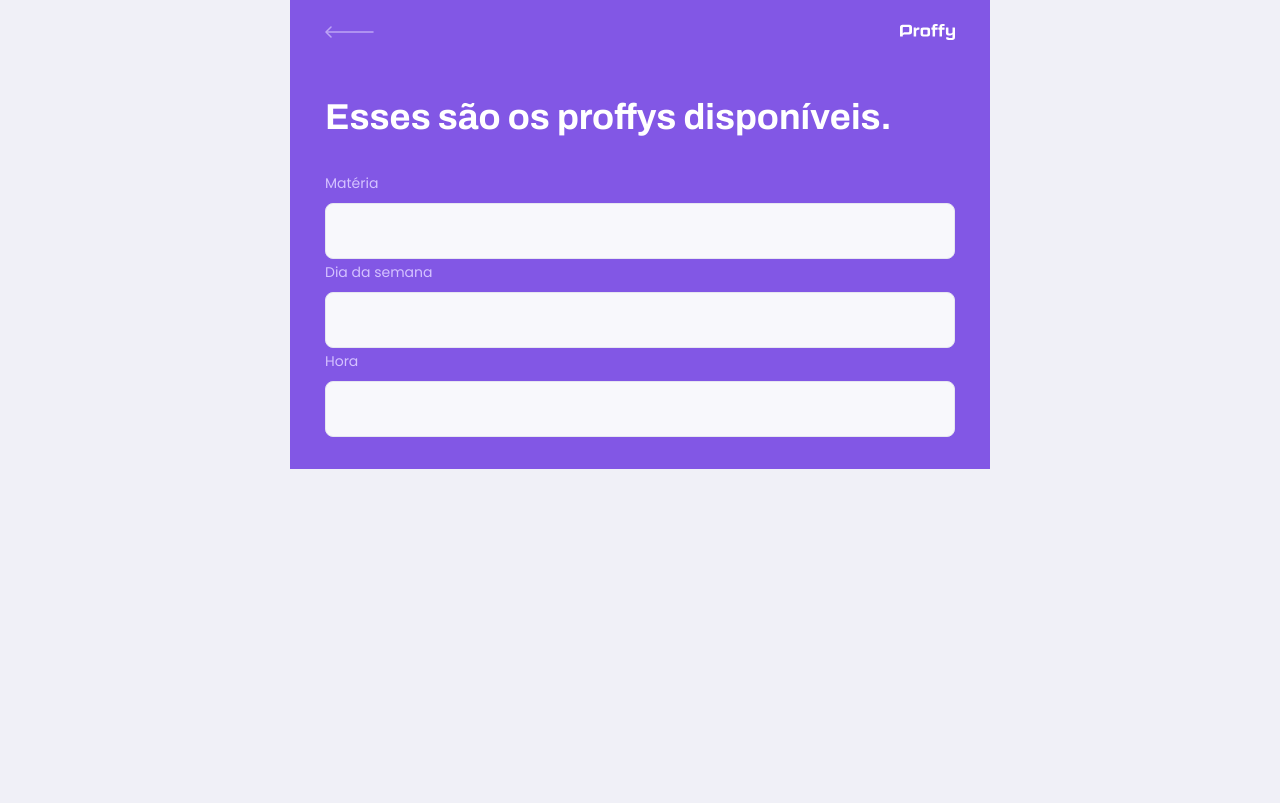
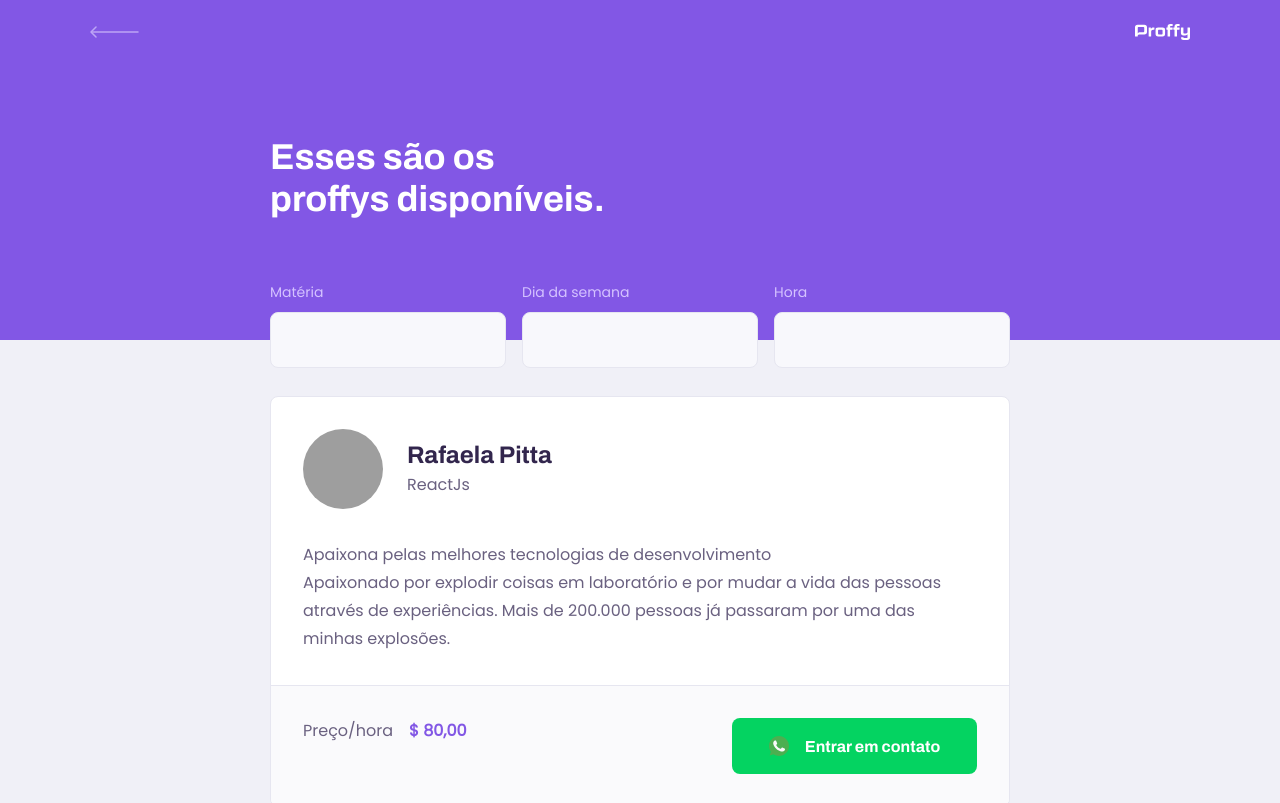
Before and after one commit to rafaelapitta/proffy, a React (Create React App) app: page /study in a window 1280 px wide. Shown: the top 803 px of the page. Built offline with nearby package versions, Linux system fonts and the light colour scheme; grey boxes are pictures that could not be loaded.

Commit message:
teacher-item

```diff
--- a/src/assets/styles/global.css
+++ b/src/assets/styles/global.css
@@ -46,6 +46,7 @@
 button,
 textarea {
   font: 500 1.6rem Poppins;
+  color: var(--color-text-base);
 }
 
 .container {
--- a/src/components/PageHeader/index.tsx
+++ b/src/components/PageHeader/index.tsx
@@ -3,6 +3,8 @@
 
 import logoImg from '../../assets/images/logo.svg';
 import backIcon from '../../assets/images/icons/back.svg';
+
+import './styles.css';
 
 interface PageHeaderProps {
   title: string;
--- a/src/components/PageHeader/styles.css
+++ b/src/components/PageHeader/styles.css
@@ -0,0 +1,66 @@
+.page-header {
+  display: flex;
+  flex-direction: column;
+  background-color: var(--color-primary);
+}
+
+.page-header .top-bar-container {
+  width: 90%;
+  margin: 0 auto;
+  display: flex;
+  justify-content: space-between;
+  align-items: center;
+  color: var(--color-text-in-primary);
+  padding: 1.6rem 0;
+}
+
+.page-header .top-bar-container a {
+  height: 3.2rem;
+  transition: opacity 0.2s;
+}
+
+.page-header .top-bar-container a:hover {
+  opacity: 0.6;
+}
+
+.page-header .top-bar-container > img {
+  height: 1.6rem;
+}
+
+.page-header .header-content {
+  width: 90%;
+  margin: 0 auto;
+  position: relative;
+  margin: 3.2rem auto;
+}
+
+.page-header .header-content strong {
+  font: 700 3.6rem Archivo;
+  line-height: 4.2rem;
+  color: var(--color-title-in-primary);
+}
+
+@media (min-width: 700px) {
+  .page-header {
+    height: 340px;
+  }
+
+  .page-header .top-bar-container {
+    max-width: 1100px;
+  }
+
+  .page-header .header-content {
+    flex: 1;
+    max-width: 740px;
+    margin: 0  auto;
+    padding-bottom: 48px;
+    display: flex;
+    flex-direction: column;
+    justify-content: center;
+    align-items: flex-start;
+  }
+
+  .page-header .header-content strong {
+    max-width: 350px;
+  }
+}
--- /dev/null
+++ b/src/components/TeacherItem/index.tsx
@@ -0,0 +1,34 @@
+import React from 'react'
+import whatsApp from '../../assets/images/icons/whatsapp.svg';
+import './styles.css'
+
+function TeacherItem() {
+  return (
+
+    <article className="teacher-item">
+    <header>
+      <img src="https://lh3.googleusercontent.com/ogw/ADGmqu8ryZgeKihW1aGwhiDd3UZvoEl9lmNrz9tpni-c=s192-c-mo" alt="Rafaela Pitta"/>
+    <div>
+      <strong>Rafaela Pitta</strong>
+      <span>ReactJs</span>
+    </div>
+    </header>
+
+    <p>Apaixona pelas melhores tecnologias de desenvolvimento
+      <br/> Apaixonado por explodir coisas em laboratório e por mudar a vida das pessoas através de experiências. Mais de 200.000 pessoas já passaram por uma das minhas explosões.
+    </p>
+
+    <footer>
+        <p>Preço/hora
+        <strong>$ 80,00</strong>
+        </p>
+        <button type="button">
+        <img src={whatsApp} alt="WhatsApp"/>
+        Entrar em contato
+        </button>
+    </footer>
+    </article>
+  )
+}
+
+export default TeacherItem
--- /dev/null
+++ b/src/components/TeacherItem/styles.css
@@ -0,0 +1,99 @@
+.teacher-item {
+  background: var(--color-box-base);
+  border: 1px solid var(--color-line-in-white);
+  border-radius: 0.8rem;
+  margin-top: 2.4rem;
+  overflow: hidden;
+}
+
+.teacher-item header {
+  padding: 3.2rem 2rem;
+  display: flex;
+  align-items: center;
+}
+
+.teacher-item header img {
+  width: 8rem;
+  height: 8rem;
+  border-radius: 50%;
+}
+
+.teacher-item header div {
+  margin-left: 2.4rem;
+}
+
+.teacher-item header div strong {
+  font: 700 2.4rem Archivo;
+  display: block;
+  color: var(--color-text-title);
+}
+
+.teacher-item header div span {
+  font-size: 1.6rem;
+  display: block;
+  margin-top: 0.4rem;
+}
+
+.teacher-item > p {
+  padding: 0 2rem;
+  font-size: 1.6rem;
+  line-height: 2.8rem;
+}
+
+.teacher-item footer {
+  padding: 3.2rem 2rem;
+  background: var(--color-box-footer);
+  border-top: 1px solid var(--color-line-in-white);
+  margin-top: 3.2rem;
+  display: flex;
+  justify-content: space-between;
+}
+
+.teacher-item footer p strong {
+  color: var(--color-primary);
+  display: block;
+}
+
+.teacher-item footer button {
+  width: 20rem;
+  height: 5.6rem;
+  background: var(--color-secundary);
+  color: var(--color-button-text);
+  border: 0;
+  border-radius: 0.8rem;
+  cursor: pointer;
+  font: 700 1.4rem Archivo;
+  display: flex;
+  align-items: center;
+  justify-content: space-evenly;
+  transition: 0.2s;
+}
+
+.teacher-item footer button:hover {
+  background: var(--color-secundary-dark);
+}
+
+@media (min-width: 700px) {
+  .teacher-item header,
+  .teacher-item footer {
+    padding: 3.2rem;
+  }
+
+  .teacher-item > p {
+    padding: 0 3.2rem;
+  }
+
+  .teacher-item footer p strong {
+    display: initial;
+    margin-left: 1.6rem;
+  }
+  .teacher-item footer button {
+    width: 24.5rem;
+    font-size: 1.6rem;
+    justify-content: center;
+  }
+
+  .teacher-item footer button img {
+    margin-right: 1.6rem;
+  }
+}
--- a/src/pages/TeacherList/index.tsx
+++ b/src/pages/TeacherList/index.tsx
@@ -1,8 +1,8 @@
 import React from 'react'
 import PageHeader from '../../components/PageHeader';
 
-
 import './styles.css';
+import TeacherItem from '../../components/TeacherItem';
 
 function TeacherList() {
   return (
@@ -25,6 +25,13 @@
           </div>
         </form>
         </PageHeader>
+
+        <main>
+         <TeacherItem />
+         <TeacherItem />
+         <TeacherItem />
+
+        </main>
     </div>
   )
 }
--- a/src/pages/TeacherList/styles.css
+++ b/src/pages/TeacherList/styles.css
@@ -3,47 +3,7 @@
   height: 100vh;
 }
 
-.page-header {
-  display: flex;
-  flex-direction: column;
-  background-color: var(--color-primary);
-}
 
-.page-header .top-bar-container {
-  width: 90%;
-  margin: 0 auto;
-  display: flex;
-  justify-content: space-between;
-  align-items: center;
-  color: var(--color-text-in-primary);
-  padding: 1.6rem 0;
-}
-
-.page-header .top-bar-container a {
-  height: 3.2rem;
-  transition: opacity 0.2s;
-}
-
-.page-header .top-bar-container a:hover {
-  opacity: 0.6;
-}
-
-.page-header .top-bar-container > img {
-  height: 1.6rem;
-}
-
-.page-header .header-content {
-  width: 90%;
-  margin: 0 auto;
-  position: relative;
-  margin: 3.2rem auto;
-}
-
-.page-header .header-content strong {
-  font: 700 3.6rem Archivo;
-  line-height: 4.2rem;
-  color: var(--color-title-in-primary);
-}
 
 #search-teachers {
   margin-top: 3.2rem;
@@ -55,6 +15,10 @@
 
 #search-teachers .input-block {
   position: relative;
+}
+
+#search-teachers .input-block + .input-block {
+  margin-top: 1.4rem;
 }
 
 #search-teachers .input-block label {
@@ -73,9 +37,47 @@
   font: 1.6rem Archivo;
 }
 
-#search-teacher .input-block:focus-within::after {
-  width: cal(100% - 3.3rem);
+.input-block:focus-within::after {
+  width: calc(100% - 3.2rem);
   height: 2px;
   content: '';
   background: var(--color-primary-light);
+  position: absolute;
+  left: 1.6rem;
+  right: 1.6rem;
+  bottom: 0;
 }
+
+/* CARD */
+
+#page-teacher-list main {
+  margin: 3.2rem auto;
+  width: 90%;
+}
+
+
+@media (min-width: 700px) {
+  #page-teacher-list {
+    max-width: 100%;
+  }
+
+    #search-teachers {
+    display: grid;
+    grid-template-columns: repeat(3, 1fr);
+    column-gap: 16px;
+    position: absolute;
+    bottom: -28px;
+  }
+
+  #search-teachers .input-block + .input-block {
+    margin-top: 0rem;
+  }
+
+  #page-teacher-list main {
+    padding: 3.2rem 0;
+    max-width: 740px;
+    margin: 0 auto;
+  }
+
+
+}
```
